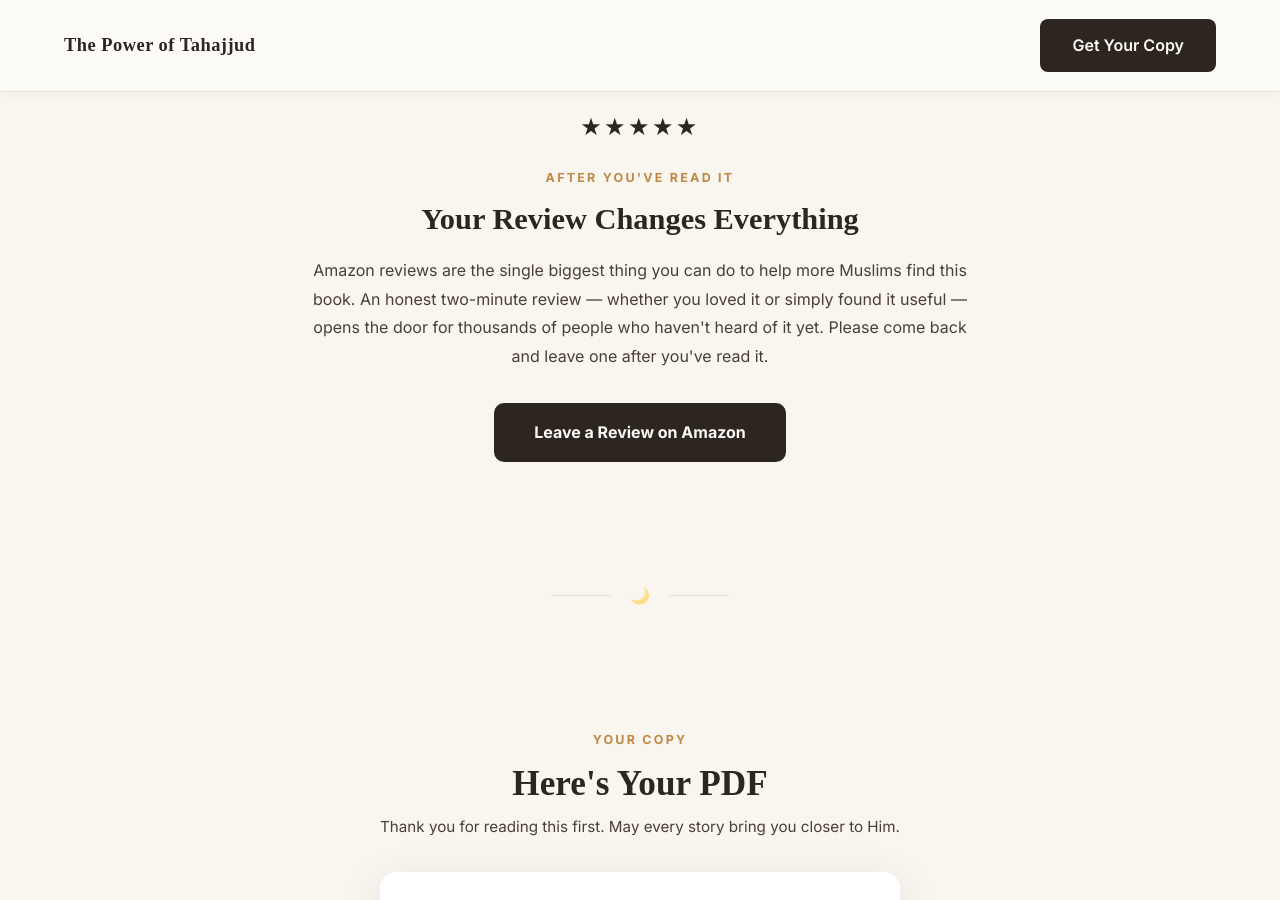
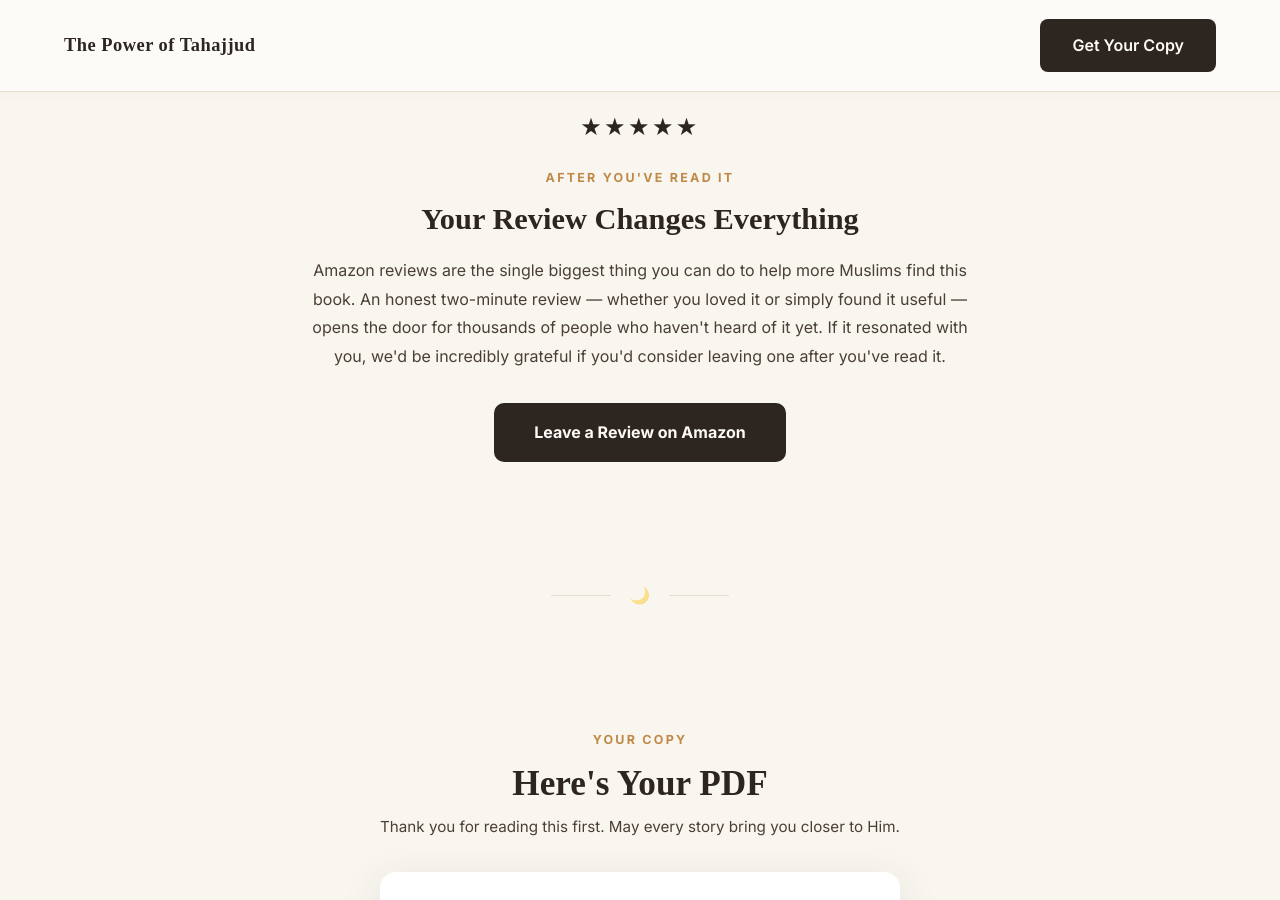
Before and after one commit to Omnitryx-Inc/tahajjud-fe-main, a Jekyll site: the page built from pages/download.html, in a window 1280 px wide and 900 px high, scrolled down 2375 px. Built offline with Jekyll 4.4.1, drawn with Linux system fonts in a browser that asks for light colours; some web fonts are replaced.

Commit message:
adjustments

```diff
--- a/pages/download.html
+++ b/pages/download.html
@@ -691,7 +691,7 @@ permalink: /download/
             Amazon reviews are the single biggest thing you can do to help more Muslims
             find this book. An honest two-minute review — whether you loved it or simply
             found it useful — opens the door for thousands of people who haven't heard of
-            it yet. Please come back and leave one after you've read it.
+            it yet. If it resonated with you, we'd be incredibly grateful if you'd consider leaving one after you've read it.
         </p>
         <a href="{{ site.amazon_review_url }}" target="_blank" class="review-btn">
             Leave a Review on Amazon
```
